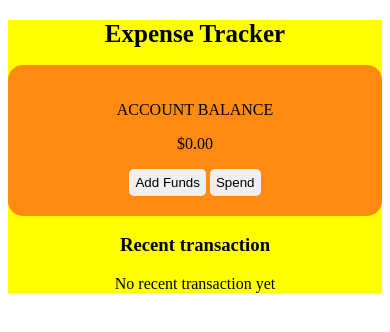
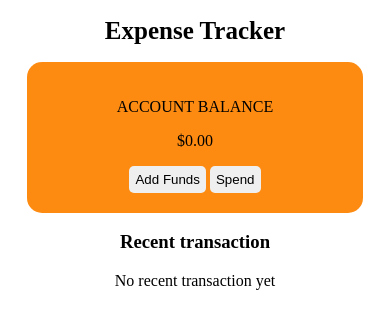
Before and after one commit to fathiomobolaji/shell, a plain HTML site: page index.html in a window 390 px wide. Drawn offline with Linux system fonts and the light colour scheme.

Commit message:
css changes

```diff
--- a/style.css
+++ b/style.css
@@ -114,7 +114,7 @@ input:focus {
 }
 @media (max-width: 600px) {
   .expense-box {
-    width: 100%;
-    background-color: yellow;
+    width: 90%;
+    margin: auto;
   }
 }
```
